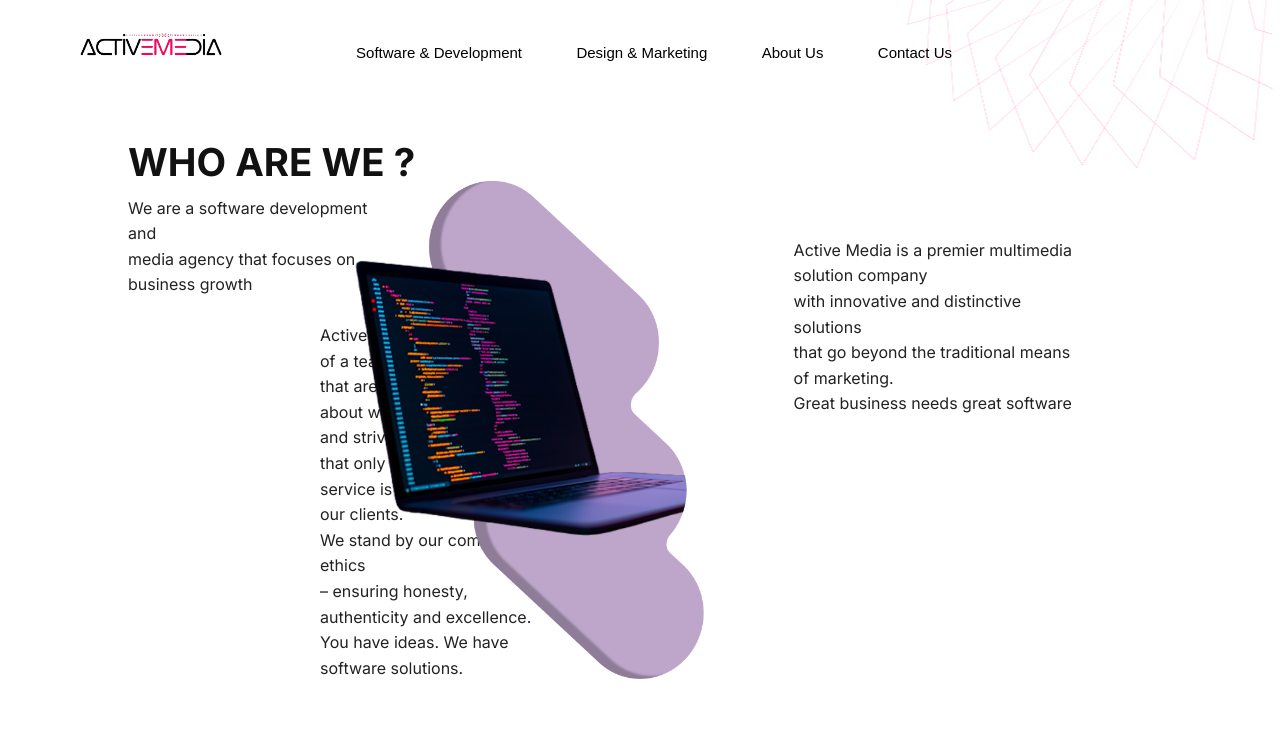
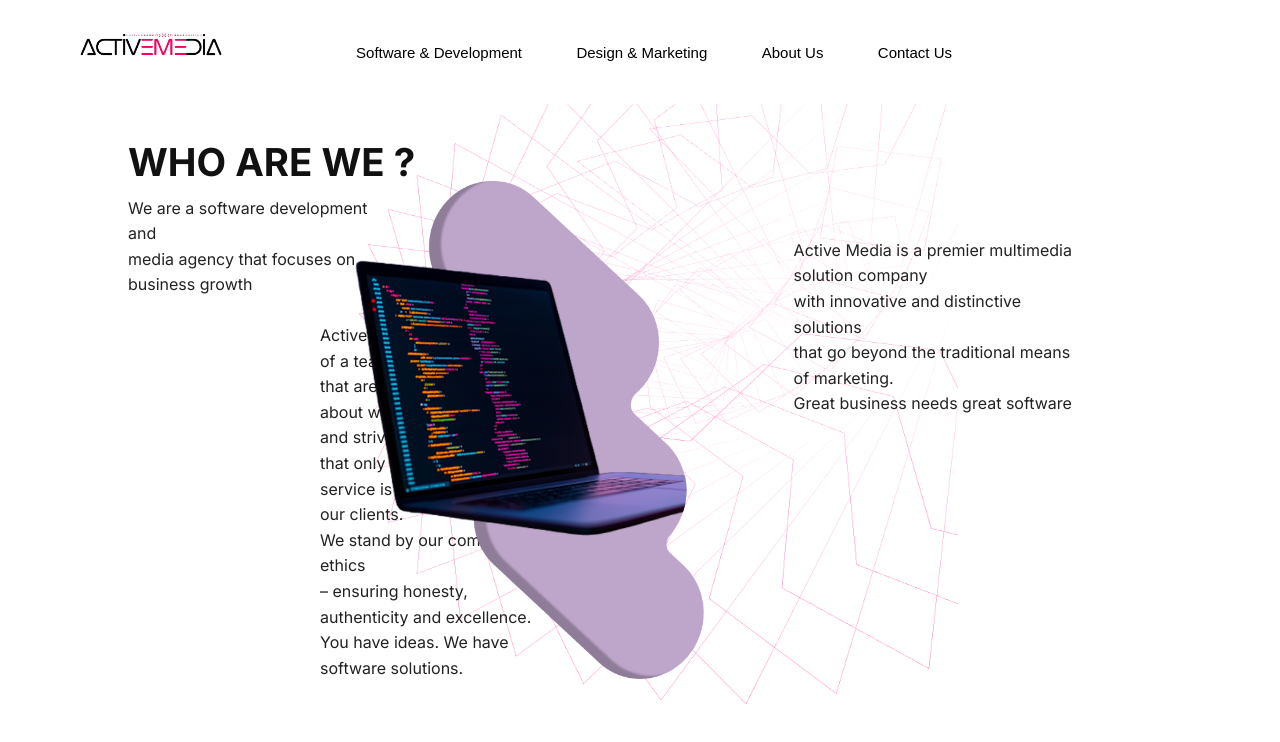
Before and after one commit to Divine-Ntambwe/Active-Media, a React (Vite) app: page /about-us in a window 1280 px wide. Shown: the top 742 px of the page. Built offline with nearby package versions, Linux system fonts and the light colour scheme.

Commit message:
fixed bg image animation

```diff
--- a/src/component/Navbar.module.css
+++ b/src/component/Navbar.module.css
@@ -8,6 +8,8 @@
   /* background-color: #f8f8f8; */
   /* border: 2px solid black; */
   box-sizing: border-box; /* include padding in width */
+  background-color: transparent !important;
+  z-index: -2;
 }
 
 .logo {
--- a/src/component/purpleLines.css
+++ b/src/component/purpleLines.css
@@ -1,9 +1,6 @@
 .background-container {
-  position: fixed;   /* Covers whole viewport */
-  top: 0;
-  left: 0;
-  width: 100vw;
-  height: 100vh;
+  /* width: 100%; */
+  /* height: 100vh; */
   z-index: -1;       /* Behind all content */
   pointer-events: none;
 }
@@ -14,28 +11,6 @@
 }
 
 .image-placeholder img {
-  max-width: 50%;
-  height: auto;
+  width: 600px ;
+  height: 600px;
 }
-
-/* Position states (cycles between them) */
-.image-placeholder.position-0 {
-  top: 50%;
-  left: 10%;
-  transform: translate(-50%, -50%);
-}
-
-.image-placeholder.position-1 {
-  top: 10%;
-  right: 10%;
-}
-
-.image-placeholder.position-2 {
-  bottom: 10%;
-  right: 10%;
-}
-
-.image-placeholder.position-3 {
-  bottom: 10%;
-  left: 10%;
-}
--- a/src/component/purpleLines.jsx
+++ b/src/component/purpleLines.jsx
@@ -4,16 +4,16 @@ import blendingImage from "../assets/blending 1755804129410.png";
 
 export default function PurpleLines({ slideIndex }) {
   // Move background slightly for each slide
-  const offsetX = slideIndex * -100; // tweak this for how much it shifts
-  const offsetY = slideIndex * 30;   // optional vertical shift
+  // const offsetX = 0 * -100; // tweak this for how much it shifts
+  // const offsetY =0 * 30;   // optional vertical shift
 
   return (
     <div className="background-container">
       <div
         className="image-placeholder"
-        style={{
-          transform: `translate(${offsetX}px, ${offsetY}px)`,
-        }}
+        // style={{
+        //   transform: `translate(${offsetX}px, ${offsetY}px)`,
+        // }}
       >
         <img src={blendingImage} alt="Blending" />
       </div>
--- a/src/index.css
+++ b/src/index.css
@@ -5,5 +5,5 @@ body{
     padding: 0;
     box-sizing: border-box;
     font-family: 'Inter', sans-serif;
-    overflow-x: hidden;
+    overflow-x: hidden !important;
 }
--- a/src/pages/About_Us.jsx
+++ b/src/pages/About_Us.jsx
@@ -3,13 +3,15 @@ import styles from "./About_Us.module.css";
 import lightImg from "../assets/Frame 206.png";
 import MultiMedia from "../assets/Multimedia.png";
 import PurpleLines from "../component/purpleLines.jsx";
+import { useNavigate } from "react-router-dom";
 
 export default function About_Us() {
   const containerRef = useRef(null);
   const [currentSlide, setCurrentSlide] = useState(0);
   const isScrolling = useRef(false);
-
+  const purpleLines = useRef();
   const slidesCount = 4;
+  const nav = useNavigate()
 
   useEffect(() => {
     const handleWheel = (e) => {
@@ -20,6 +22,8 @@ export default function About_Us() {
 
       if (e.deltaY > 0) {
         setCurrentSlide((prev) => Math.min(slidesCount - 1, prev + 1));
+
+
       } else {
         setCurrentSlide((prev) => Math.max(0, prev - 1));
       }
@@ -46,12 +50,27 @@ export default function About_Us() {
         slide.classList.remove(styles.active);
       }
     });
+    switch (currentSlide){
+      case 0 : purpleLines.current.style.left = "-250px"
+      purpleLines.current.style.top = "0px"
+      return;
+      case 1: {
+        purpleLines.current.style.left = "200px"
+      purpleLines.current.style.top = "-250px"
+      return
+    }
+      case 2: purpleLines.current.style.top = "-50px"
+      return
+
+      case 3: nav("/design-marketing")
+    }
+
   }, [currentSlide]);
 
   return (
     <section className={styles.aboutSection}>
       {/* PurpleLines always behind everything */}
-      <div className={styles.purpleLinesWrapper}>
+      <div className={styles.purpleLinesWrapper} ref={purpleLines}>
         <PurpleLines />
       </div>
 
--- a/src/pages/About_Us.module.css
+++ b/src/pages/About_Us.module.css
@@ -1,12 +1,17 @@
 /* Container */
 
 .purpleLinesWrapper {
-  position: fixed; /* stays across all slides */
-  top: 0;
-  left: 0;
-  width: 100%;
-  height: 100%;
-  z-index: -1; /* ensures it's behind everything */
+  /* position: fixed; stays across all slides */
+  /* top: 0px; */
+  position: absolute !important;
+  width: 95vw;
+  height: 80vh;
+  left: -250px;
+  transition: ease-in 1s;
+  /* display: flex; */
+  /* justify-content: center; */
+  /* height: 50%; */
+  z-index: 0; /* ensures it's behind everything */
   pointer-events: none; /* doesn't block clicks */
 }
 .slidesContainer {
@@ -21,7 +26,6 @@
 
 
 
-
 .aboutSection {
   display: flex;
   width: 400vw; /* 4 slides */
@@ -29,7 +33,7 @@
   transition: transform 0.6s ease-in-out;
   position: relative;
   font-family: "Inter", sans-serif;
-  overflow-x: hidden;
+  /* overflow-x: hidden;  */
 }
 
 /* Each slide */
@@ -334,7 +338,6 @@ h5{
   display: flex;
   flex-direction: column;
   align-items: center;
-  border: 1px solid red;
 }
 
 .container1 {
@@ -460,19 +463,20 @@ body {
   transition-delay: 1.4s;
 }
 .purpleLinesWrapper {
-  position: fixed;
-  top: 0;
-  left: 0;
-  width: 190%;
-  height: 105%;
+  /* position: fixed;  */
+  /* top: 0;
+  left: 0; */
+  position: relative;
+  /* width: 190%; */
+  /* height: 105%; */
   z-index: -1;
   pointer-events: none;
   display: flex;
   justify-content: center;
-  align-items: center;
+
 
   /* Animation */
-  animation: drift 30s linear infinite;
+  /* animation: drift 30s linear infinite; */
 }
 
 /* Keyframes for drifting */
```
